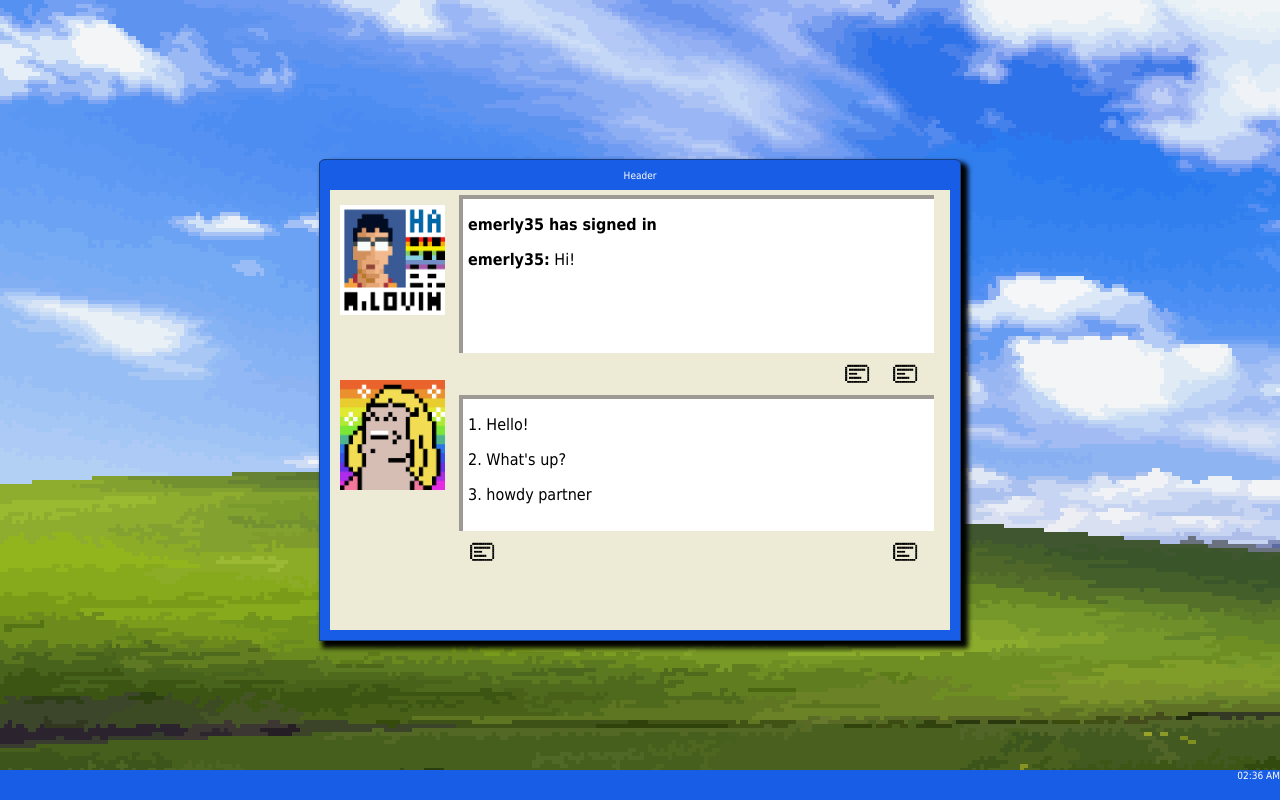
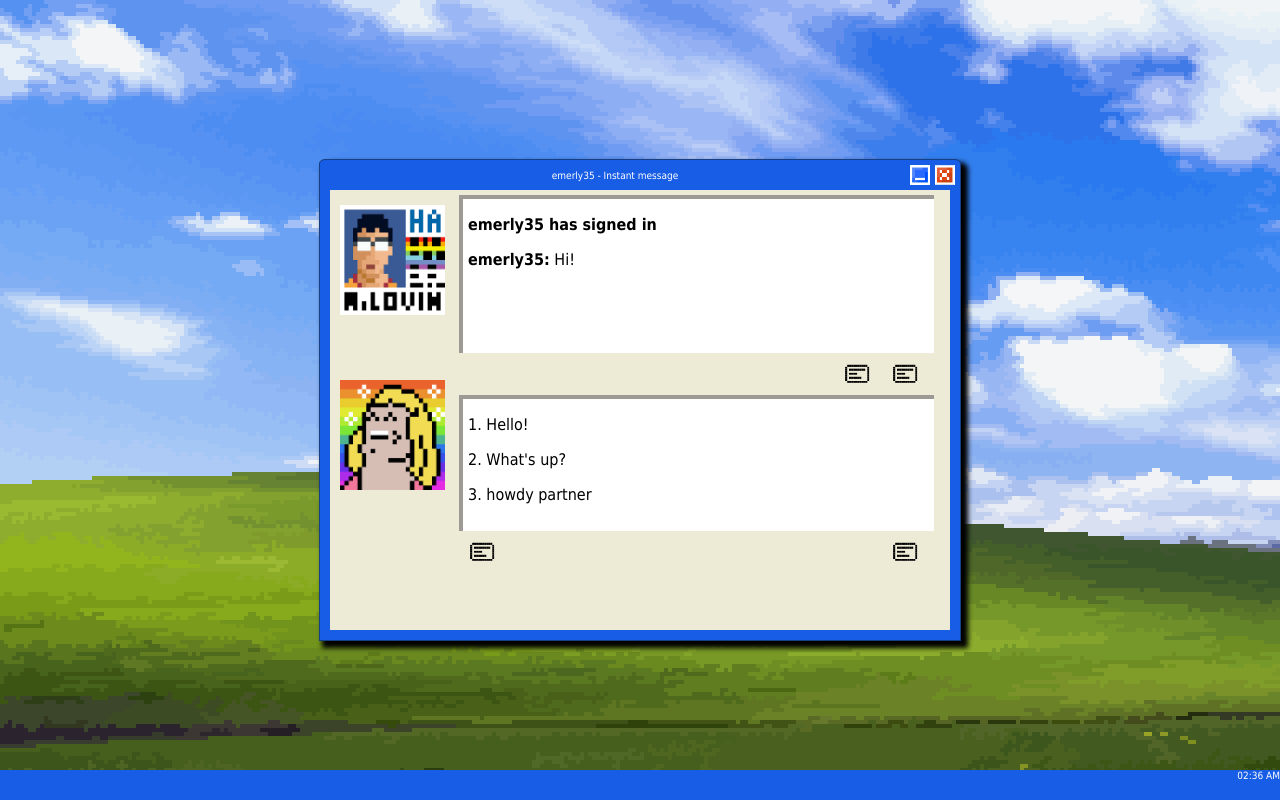
Before and after one commit to lariskovski/emily-isnt-away, a plain HTML site: page index.html in a window 1280 px wide. Drawn offline with Linux system fonts and the light colour scheme.

Commit message:
Add buttons and title to main window header

```diff
--- a/index.html
+++ b/index.html
@@ -12,7 +12,9 @@
 <body>
     <div class="main-window" id="secondary-color">
         <div class="header">
-            <p>Header</p>
+            <span class="button" style="margin-right: 5px; margin-top: 5px;"><img src="icons/exit.png"></span>
+            <span class="button" style="margin-right: 5px; margin-top: 5px;"><img src="icons/minimize.png"></span>
+            <p>emerly35 - Instant message</p>
         </div>
         <div class="inner-window" id="primary-color">
 
```
Also changed, not shown: icons/exit.png (added), icons/minimize.png (added).
